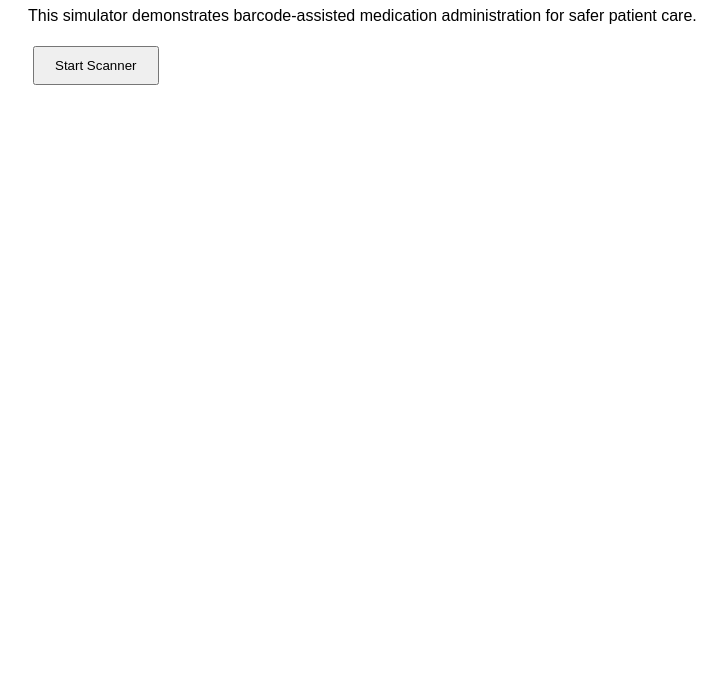
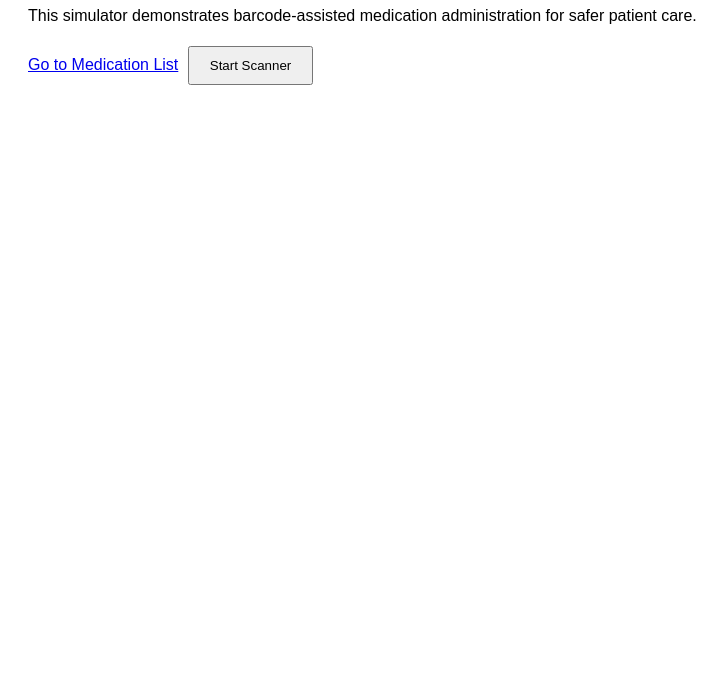
Before and after one commit to medisuresafety/barcode-medication-safety, a plain HTML site: page index.html in a window 1280 px wide. Shown: the part 102-800 px from the top of the page, without its empty margins (0-727 px from the left). Drawn offline with Linux system fonts and the light colour scheme.

Commit message:
Update index.html

```diff
--- a/index.html
+++ b/index.html
@@ -15,6 +15,8 @@ video { width: 100%; border: 1px solid #ccc; }
 
 <h1>🏥 Medication Barcode Scanner Simulator</h1>
 <p>This simulator demonstrates barcode-assisted medication administration for safer patient care.</p>
+
+<a href="medications.html">Go to Medication List</a>
 
 <button onclick="startScanner()">Start Scanner</button>
 <div id="scanner-container"></div>
```
